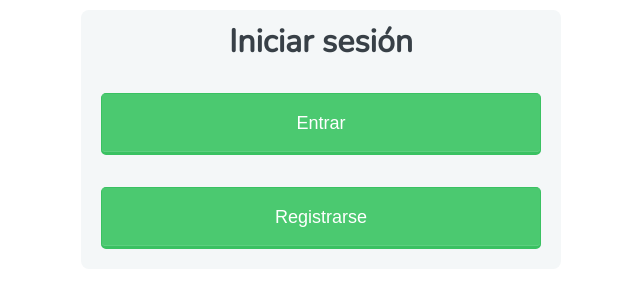
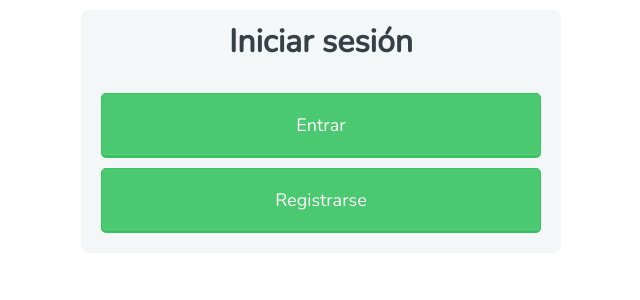
Before and after one commit to Dianaman/PaginaDeInicio, a PHP site: page / in a window 1280 px wide. Shown: the top 300 px of the page, without its empty margins (319-959 px from the left). Run offline with PHP 8.4, Linux system fonts and the light colour scheme.

Commit message:
funcionalidad y button a link con mismo estilo

```diff
--- a/css/stylesheet.css
+++ b/css/stylesheet.css
@@ -59,6 +59,7 @@ select {
   border-radius: 2px;
 }
 
+a.button,
 button {
   padding: 19px 39px 18px 39px;
   color: #FFF;
@@ -72,6 +73,11 @@ button {
   border-width: 1px 1px 3px;
   box-shadow: 0 -1px 0 rgba(255,255,255,0.1) inset;
   margin-bottom: 10px;
+}
+
+a.button {
+  text-decoration: none;
+  display:inline-block;
 }
 
 fieldset {
--- a/index.php
+++ b/index.php
@@ -7,13 +7,13 @@
 		<link rel="stylesheet" href="css/stylesheet.css">
 	</head>
 	<body>
-      <form action="index.php" method="post">
+      <form>
 
         <h1>Iniciar sesión</h1>
 
-        <button type="submit">Entrar</button><br><br>
+        <a href="login.php" class="button">Entrar</a>
 
-        <button type="submit">Registrarse</button>
+        <a href="signup.php" class="button">Registrarse</a>
       </form>
 	</body>
 </html>
```
